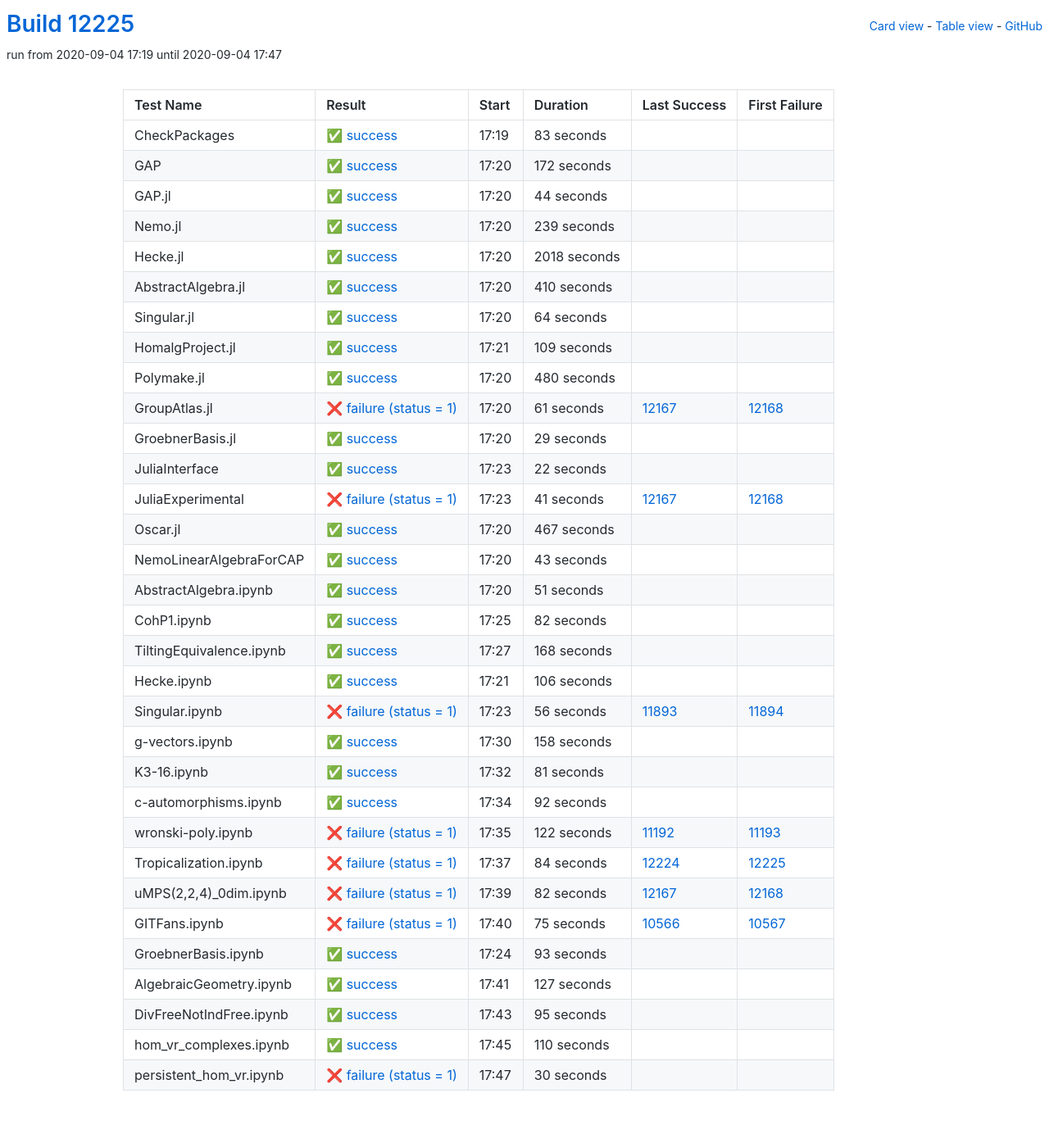
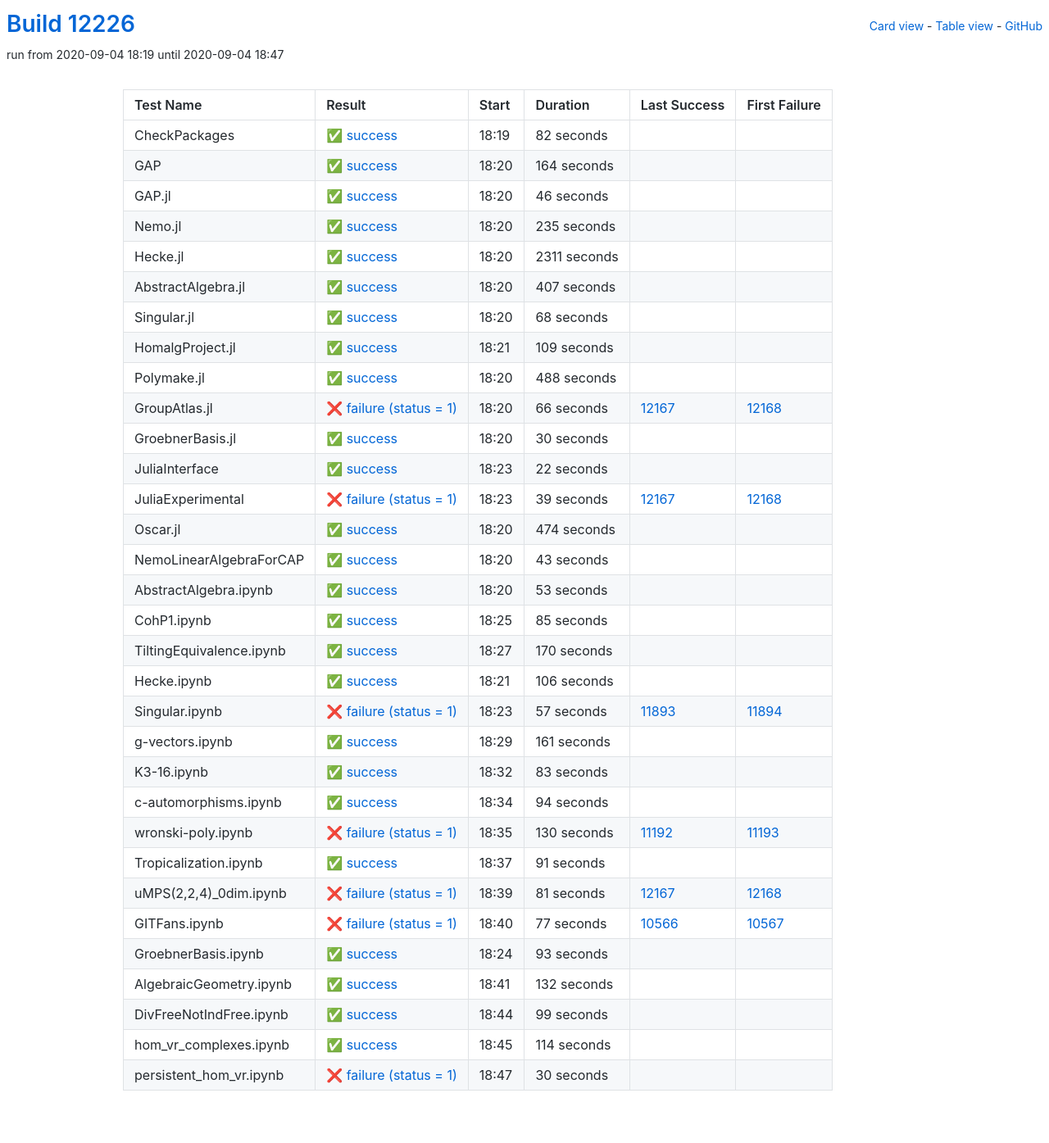
Before and after one commit to oscar-system/oscar-ci-status, a Jekyll site: the page built from table.html, in a window 1280 px wide. Shown: the whole page at 82% size. Built offline with Jekyll 4.4.1, drawn with Linux system fonts in a browser that asks for light colours.

Commit message:
Build #12226

```diff
--- a/_data/ci.yml
+++ b/_data/ci.yml
@@ -1,6 +1,6 @@
 ---
-build: 12225
-build_url: https://oscarci.mathematik.uni-kl.de/job/oscar/12225/
+build: 12226
+build_url: https://oscarci.mathematik.uni-kl.de/job/oscar/12226/
 job: oscar
 organization: oscar-system
 repo: oscar-ci-status
@@ -8,92 +8,92 @@
 tests:
 - name: CheckPackages
   id: checkpackages
-  log: https://oscarci.mathematik.uni-kl.de/job/oscar/12225/artifact/logs/build-12225/CheckPackages.log
-  start: 2020-09-04 17:19
+  log: https://oscarci.mathematik.uni-kl.de/job/oscar/12226/artifact/logs/build-12226/CheckPackages.log
+  start: 2020-09-04 18:19
   success: true
   exitcode: 0
   status: success
-  duration: 83
+  duration: 82
   last_success: false
   last_success_url:
   first_failure: false
   first_failure_url:
 - name: GAP
   id: gap
-  log: https://oscarci.mathematik.uni-kl.de/job/oscar/12225/artifact/logs/build-12225/GAP.log
-  start: 2020-09-04 17:20
+  log: https://oscarci.mathematik.uni-kl.de/job/oscar/12226/artifact/logs/build-12226/GAP.log
+  start: 2020-09-04 18:20
   success: true
   exitcode: 0
   status: success
-  duration: 172
+  duration: 164
   last_success: false
   last_success_url:
   first_failure: false
   first_failure_url:
 - name: GAP.jl
   id: gap-jl
-  log: https://oscarci.mathematik.uni-kl.de/job/oscar/12225/artifact/logs/build-12225/GAP.jl.log
-  start: 2020-09-04 17:20
+  log: https://oscarci.mathematik.uni-kl.de/job/oscar/12226/artifact/logs/build-12226/GAP.jl.log
+  start: 2020-09-04 18:20
   success: true
   exitcode: 0
   status: success
-  duration: 44
+  duration: 46
   last_success: false
   last_success_url:
   first_failure: false
   first_failure_url:
 - name: Nemo.jl
   id: nemo-jl
-  log: https://oscarci.mathematik.uni-kl.de/job/oscar/12225/artifact/logs/build-12225/Nemo.jl.log
-  start: 2020-09-04 17:20
+  log: https://oscarci.mathematik.uni-kl.de/job/oscar/12226/artifact/logs/build-12226/Nemo.jl.log
+  start: 2020-09-04 18:20
   success: true
   exitcode: 0
   status: success
-  duration: 239
+  duration: 235
   last_success: false
   last_success_url:
   first_failure: false
   first_failure_url:
 - name: Hecke.jl
   id: hecke-jl
-  log: https://oscarci.mathematik.uni-kl.de/job/oscar/12225/artifact/logs/build-12225/Hecke.jl.log
-  start: 2020-09-04 17:20
+  log: https://oscarci.mathematik.uni-kl.de/job/oscar/12226/artifact/logs/build-12226/Hecke.jl.log
+  start: 2020-09-04 18:20
   success: true
   exitcode: 0
   status: success
-  duration: 2018
+  duration: 2311
   last_success: false
   last_success_url:
   first_failure: false
   first_failure_url:
 - name: AbstractAlgebra.jl
   id: abstractalgebra-jl
-  log: https://oscarci.mathematik.uni-kl.de/job/oscar/12225/artifact/logs/build-12225/AbstractAlgebra.jl.log
-  start: 2020-09-04 17:20
+  log: https://oscarci.mathematik.uni-kl.de/job/oscar/12226/artifact/logs/build-12226/AbstractAlgebra.jl.log
+  start: 2020-09-04 18:20
   success: true
   exitcode: 0
   status: success
-  duration: 410
+  duration: 407
   last_success: false
   last_success_url:
   first_failure: false
   first_failure_url:
 - name: Singular.jl
   id: singular-jl
-  log: https://oscarci.mathematik.uni-kl.de/job/oscar/12225/artifact/logs/build-12225/Singular.jl.log
-  start: 2020-09-04 17:20
+  log: https://oscarci.mathematik.uni-kl.de/job/oscar/12226/artifact/logs/build-12226/Singular.jl.log
+  start: 2020-09-04 18:20
   success: true
   exitcode: 0
   status: success
-  duration: 64
+  duration: 68
   last_success: false
   last_success_url:
   first_failure: false
   first_failure_url:
 - name: HomalgProject.jl
   id: homalgproject-jl
-  log: https://oscarci.mathematik.uni-kl.de/job/oscar/12225/artifact/logs/build-12225/HomalgProject.jl.log
-  start: 2020-09-04 17:21
+  log: https://oscarci.mathematik.uni-kl.de/job/oscar/12226/artifact/logs/build-12226/HomalgProject.jl.log
+  start: 2020-09-04 18:21
   success: true
   exitcode: 0
   status: success
@@ -104,44 +104,44 @@
   first_failure_url:
 - name: Polymake.jl
   id: polymake-jl
-  log: https://oscarci.mathematik.uni-kl.de/job/oscar/12225/artifact/logs/build-12225/Polymake.jl.log
-  start: 2020-09-04 17:20
+  log: https://oscarci.mathematik.uni-kl.de/job/oscar/12226/artifact/logs/build-12226/Polymake.jl.log
+  start: 2020-09-04 18:20
   success: true
   exitcode: 0
   status: success
-  duration: 480
+  duration: 488
   last_success: false
   last_success_url:
   first_failure: false
   first_failure_url:
 - name: GroupAtlas.jl
   id: groupatlas-jl
-  log: https://oscarci.mathematik.uni-kl.de/job/oscar/12225/artifact/logs/build-12225/GroupAtlas.jl.log
-  start: 2020-09-04 17:20
+  log: https://oscarci.mathematik.uni-kl.de/job/oscar/12226/artifact/logs/build-12226/GroupAtlas.jl.log
+  start: 2020-09-04 18:20
   success: false
   exitcode: 1
   status: failure
-  duration: 61
+  duration: 66
   last_success: 12167
   last_success_url: https://oscarci.mathematik.uni-kl.de/job/oscar/12167/
   first_failure: 12168
   first_failure_url: https://oscarci.mathematik.uni-kl.de/job/oscar/12168/
 - name: GroebnerBasis.jl
   id: groebnerbasis-jl
-  log: https://oscarci.mathematik.uni-kl.de/job/oscar/12225/artifact/logs/build-12225/GroebnerBasis.jl.log
-  start: 2020-09-04 17:20
+  log: https://oscarci.mathematik.uni-kl.de/job/oscar/12226/artifact/logs/build-12226/GroebnerBasis.jl.log
+  start: 2020-09-04 18:20
   success: true
   exitcode: 0
   status: success
-  duration: 29
+  duration: 30
   last_success: false
   last_success_url:
   first_failure: false
   first_failure_url:
 - name: JuliaInterface
   id: juliainterface
-  log: https://oscarci.mathematik.uni-kl.de/job/oscar/12225/artifact/logs/build-12225/JuliaInterface.log
-  start: 2020-09-04 17:23
+  log: https://oscarci.mathematik.uni-kl.de/job/oscar/12226/artifact/logs/build-12226/JuliaInterface.log
+  start: 2020-09-04 18:23
   success: true
   exitcode: 0
   status: success
@@ -152,32 +152,32 @@
   first_failure_url:
 - name: JuliaExperimental
   id: juliaexperimental
-  log: https://oscarci.mathematik.uni-kl.de/job/oscar/12225/artifact/logs/build-12225/JuliaExperimental.log
-  start: 2020-09-04 17:23
+  log: https://oscarci.mathematik.uni-kl.de/job/oscar/12226/artifact/logs/build-12226/JuliaExperimental.log
+  start: 2020-09-04 18:23
   success: false
   exitcode: 1
   status: failure
-  duration: 41
+  duration: 39
   last_success: 12167
   last_success_url: https://oscarci.mathematik.uni-kl.de/job/oscar/12167/
   first_failure: 12168
   first_failure_url: https://oscarci.mathematik.uni-kl.de/job/oscar/12168/
 - name: Oscar.jl
   id: oscar-jl
-  log: https://oscarci.mathematik.uni-kl.de/job/oscar/12225/artifact/logs/build-12225/Oscar.jl.log
-  start: 2020-09-04 17:20
+  log: https://oscarci.mathematik.uni-kl.de/job/oscar/12226/artifact/logs/build-12226/Oscar.jl.log
+  start: 2020-09-04 18:20
   success: true
   exitcode: 0
   status: success
-  duration: 467
+  duration: 474
   last_success: false
   last_success_url:
   first_failure: false
   first_failure_url:
 - name: NemoLinearAlgebraForCAP
   id: nemolinearalgebraforcap
-  log: https://oscarci.mathematik.uni-kl.de/job/oscar/12225/artifact/logs/build-12225/NemoLinearAlgebraForCAP.log
-  start: 2020-09-04 17:20
+  log: https://oscarci.mathematik.uni-kl.de/job/oscar/12226/artifact/logs/build-12226/NemoLinearAlgebraForCAP.log
+  start: 2020-09-04 18:20
   success: true
   exitcode: 0
   status: success
@@ -188,44 +188,44 @@
   first_failure_url:
 - name: AbstractAlgebra.ipynb
   id: abstractalgebra-ipynb
-  log: https://oscarci.mathematik.uni-kl.de/job/oscar/12225/artifact/logs/build-12225/AbstractAlgebra.ipynb.log
-  start: 2020-09-04 17:20
+  log: https://oscarci.mathematik.uni-kl.de/job/oscar/12226/artifact/logs/build-12226/AbstractAlgebra.ipynb.log
+  start: 2020-09-04 18:20
   success: true
   exitcode: 0
   status: success
-  duration: 51
+  duration: 53
   last_success: false
   last_success_url:
   first_failure: false
   first_failure_url:
 - name: CohP1.ipynb
   id: cohp1-ipynb
-  log: https://oscarci.mathematik.uni-kl.de/job/oscar/12225/artifact/logs/build-12225/CohP1.ipynb.log
-  start: 2020-09-04 17:25
+  log: https://oscarci.mathematik.uni-kl.de/job/oscar/12226/artifact/logs/build-12226/CohP1.ipynb.log
+  start: 2020-09-04 18:25
   success: true
   exitcode: 0
   status: success
-  duration: 82
+  duration: 85
   last_success: false
   last_success_url:
   first_failure: false
   first_failure_url:
 - name: TiltingEquivalence.ipynb
   id: tiltingequivalence-ipynb
-  log: https://oscarci.mathematik.uni-kl.de/job/oscar/12225/artifact/logs/build-12225/TiltingEquivalence.ipynb.log
-  start: 2020-09-04 17:27
+  log: https://oscarci.mathematik.uni-kl.de/job/oscar/12226/artifact/logs/build-12226/TiltingEquivalence.ipynb.log
+  start: 2020-09-04 18:27
   success: true
   exitcode: 0
   status: success
-  duration: 168
+  duration: 170
   last_success: false
   last_success_url:
   first_failure: false
   first_failure_url:
 - name: Hecke.ipynb
   id: hecke-ipynb
-  log: https://oscarci.mathematik.uni-kl.de/job/oscar/12225/artifact/logs/build-12225/Hecke.ipynb.log
-  start: 2020-09-04 17:21
+  log: https://oscarci.mathematik.uni-kl.de/job/oscar/12226/artifact/logs/build-12226/Hecke.ipynb.log
+  start: 2020-09-04 18:21
   success: true
   exitcode: 0
   status: success
@@ -236,104 +236,104 @@
   first_failure_url:
 - name: Singular.ipynb
   id: singular-ipynb
-  log: https://oscarci.mathematik.uni-kl.de/job/oscar/12225/artifact/logs/build-12225/Singular.ipynb.log
-  start: 2020-09-04 17:23
+  log: https://oscarci.mathematik.uni-kl.de/job/oscar/12226/artifact/logs/build-12226/Singular.ipynb.log
+  start: 2020-09-04 18:23
   success: false
   exitcode: 1
   status: failure
-  duration: 56
+  duration: 57
   last_success: 11893
   last_success_url: https://oscarci.mathematik.uni-kl.de/job/oscar/11893/
   first_failure: 11894
   first_failure_url: https://oscarci.mathematik.uni-kl.de/job/oscar/11894/
 - name: g-vectors.ipynb
   id: g-vectors-ipynb
-  log: https://oscarci.mathematik.uni-kl.de/job/oscar/12225/artifact/logs/build-12225/g-vectors.ipynb.log
-  start: 2020-09-04 17:30
+  log: https://oscarci.mathematik.uni-kl.de/job/oscar/12226/artifact/logs/build-12226/g-vectors.ipynb.log
+  start: 2020-09-04 18:29
   success: true
   exitcode: 0
   status: success
-  duration: 158
+  duration: 161
   last_success: false
   last_success_url:
   first_failure: false
   first_failure_url:
 - name: K3-16.ipynb
   id: k3-16-ipynb
-  log: https://oscarci.mathematik.uni-kl.de/job/oscar/12225/artifact/logs/build-12225/K3-16.ipynb.log
-  start: 2020-09-04 17:32
+  log: https://oscarci.mathematik.uni-kl.de/job/oscar/12226/artifact/logs/build-12226/K3-16.ipynb.log
+  start: 2020-09-04 18:32
   success: true
   exitcode: 0
   status: success
-  duration: 81
+  duration: 83
   last_success: false
   last_success_url:
   first_failure: false
   first_failure_url:
 - name: c-automorphisms.ipynb
   id: c-automorphisms-ipynb
-  log: https://oscarci.mathematik.uni-kl.de/job/oscar/12225/artifact/logs/build-12225/c-automorphisms.ipynb.log
-  start: 2020-09-04 17:34
+  log: https://oscarci.mathematik.uni-kl.de/job/oscar/12226/artifact/logs/build-12226/c-automorphisms.ipynb.log
+  start: 2020-09-04 18:34
   success: true
   exitcode: 0
   status: success
-  duration: 92
+  duration: 94
   last_success: false
   last_success_url:
   first_failure: false
   first_failure_url:
 - name: wronski-poly.ipynb
   id: wronski-poly-ipynb
-  log: https://oscarci.mathematik.uni-kl.de/job/oscar/12225/artifact/logs/build-12225/wronski-poly.ipynb.log
-  start: 2020-09-04 17:35
+  log: https://oscarci.mathematik.uni-kl.de/job/oscar/12226/artifact/logs/build-12226/wronski-poly.ipynb.log
+  start: 2020-09-04 18:35
   success: false
   exitcode: 1
   status: failure
-  duration: 122
+  duration: 130
   last_success: 11192
   last_success_url: https://oscarci.mathematik.uni-kl.de/job/oscar/11192/
   first_failure: 11193
   first_failure_url: https://oscarci.mathematik.uni-kl.de/job/oscar/11193/
 - name: Tropicalization.ipynb
   id: tropicalization-ipynb
-  log: https://oscarci.mathematik.uni-kl.de/job/oscar/12225/artifact/logs/build-12225/Tropicalization.ipynb.log
-  start: 2020-09-04 17:37
+  log: https://oscarci.mathematik.uni-kl.de/job/oscar/12226/artifact/logs/build-12226/Tropicalization.ipynb.log
+  start: 2020-09-04 18:37
+  success: true
+  exitcode: 0
+  status: success
+  duration: 91
+  last_success: false
+  last_success_url:
+  first_failure: false
+  first_failure_url:
+- name: uMPS(2,2,4)_0dim.ipynb
+  id: umps-2-2-4-0dim-ipynb
+  log: https://oscarci.mathematik.uni-kl.de/job/oscar/12226/artifact/logs/build-12226/uMPS-2-2-4-_0dim.ipynb.log
+  start: 2020-09-04 18:39
   success: false
   exitcode: 1
   status: failure
-  duration: 84
-  last_success: 12224
-  last_success_url: https://oscarci.mathematik.uni-kl.de/job/oscar/12224/
-  first_failure: 12225
-  first_failure_url: https://oscarci.mathematik.uni-kl.de/job/oscar/12225/
-- name: uMPS(2,2,4)_0dim.ipynb
-  id: umps-2-2-4-0dim-ipynb
-  log: https://oscarci.mathematik.uni-kl.de/job/oscar/12225/artifact/logs/build-12225/uMPS-2-2-4-_0dim.ipynb.log
-  start: 2020-09-04 17:39
-  success: false
-  exitcode: 1
-  status: failure
-  duration: 82
+  duration: 81
   last_success: 12167
   last_success_url: https://oscarci.mathematik.uni-kl.de/job/oscar/12167/
   first_failure: 12168
   first_failure_url: https://oscarci.mathematik.uni-kl.de/job/oscar/12168/
 - name: GITFans.ipynb
   id: gitfans-ipynb
-  log: https://oscarci.mathematik.uni-kl.de/job/oscar/12225/artifact/logs/build-12225/GITFans.ipynb.log
-  start: 2020-09-04 17:40
+  log: https://oscarci.mathematik.uni-kl.de/job/oscar/12226/artifact/logs/build-12226/GITFans.ipynb.log
+  start: 2020-09-04 18:40
   success: false
   exitcode: 1
   status: failure
-  duration: 75
+  duration: 77
   last_success: 10566
   last_success_url: https://oscarci.mathematik.uni-kl.de/job/oscar/10566/
   first_failure: 10567
   first_failure_url: https://oscarci.mathematik.uni-kl.de/job/oscar/10567/
 - name: GroebnerBasis.ipynb
   id: groebnerbasis-ipynb
-  log: https://oscarci.mathematik.uni-kl.de/job/oscar/12225/artifact/logs/build-12225/GroebnerBasis.ipynb.log
-  start: 2020-09-04 17:24
+  log: https://oscarci.mathematik.uni-kl.de/job/oscar/12226/artifact/logs/build-12226/GroebnerBasis.ipynb.log
+  start: 2020-09-04 18:24
   success: true
   exitcode: 0
   status: success
@@ -344,44 +344,44 @@
   first_failure_url:
 - name: AlgebraicGeometry.ipynb
   id: algebraicgeometry-ipynb
-  log: https://oscarci.mathematik.uni-kl.de/job/oscar/12225/artifact/logs/build-12225/AlgebraicGeometry.ipynb.log
-  start: 2020-09-04 17:41
+  log: https://oscarci.mathematik.uni-kl.de/job/oscar/12226/artifact/logs/build-12226/AlgebraicGeometry.ipynb.log
+  start: 2020-09-04 18:41
   success: true
   exitcode: 0
   status: success
-  duration: 127
+  duration: 132
   last_success: false
   last_success_url:
   first_failure: false
   first_failure_url:
 - name: DivFreeNotIndFree.ipynb
   id: divfreenotindfree-ipynb
-  log: https://oscarci.mathematik.uni-kl.de/job/oscar/12225/artifact/logs/build-12225/DivFreeNotIndFree.ipynb.log
-  start: 2020-09-04 17:43
+  log: https://oscarci.mathematik.uni-kl.de/job/oscar/12226/artifact/logs/build-12226/DivFreeNotIndFree.ipynb.log
+  start: 2020-09-04 18:44
   success: true
   exitcode: 0
   status: success
-  duration: 95
+  duration: 99
   last_success: false
   last_success_url:
   first_failure: false
   first_failure_url:
 - name: hom_vr_complexes.ipynb
   id: hom-vr-complexes-ipynb
-  log: https://oscarci.mathematik.uni-kl.de/job/oscar/12225/artifact/logs/build-12225/hom_vr_complexes.ipynb.log
-  start: 2020-09-04 17:45
+  log: https://oscarci.mathematik.uni-kl.de/job/oscar/12226/artifact/logs/build-12226/hom_vr_complexes.ipynb.log
+  start: 2020-09-04 18:45
   success: true
   exitcode: 0
   status: success
-  duration: 110
+  duration: 114
   last_success: false
   last_success_url:
   first_failure: false
   first_failure_url:
 - name: persistent_hom_vr.ipynb
   id: persistent-hom-vr-ipynb
-  log: https://oscarci.mathematik.uni-kl.de/job/oscar/12225/artifact/logs/build-12225/persistent_hom_vr.ipynb.log
-  start: 2020-09-04 17:47
+  log: https://oscarci.mathematik.uni-kl.de/job/oscar/12226/artifact/logs/build-12226/persistent_hom_vr.ipynb.log
+  start: 2020-09-04 18:47
   success: false
   exitcode: 1
   status: failure
```
Also changed, not shown: README.md.
